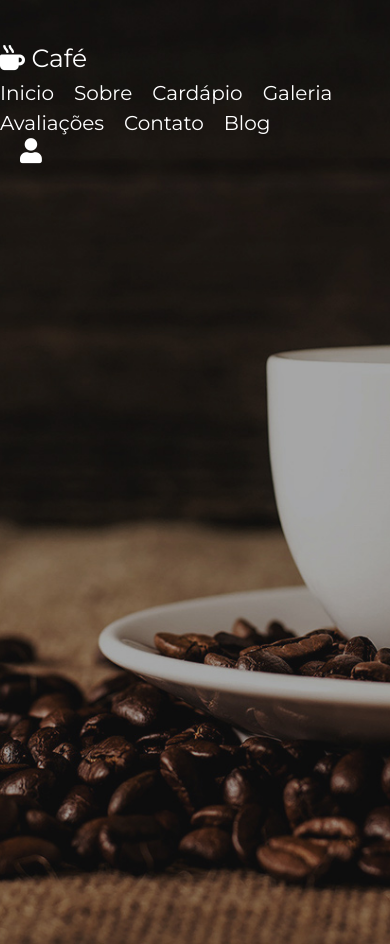
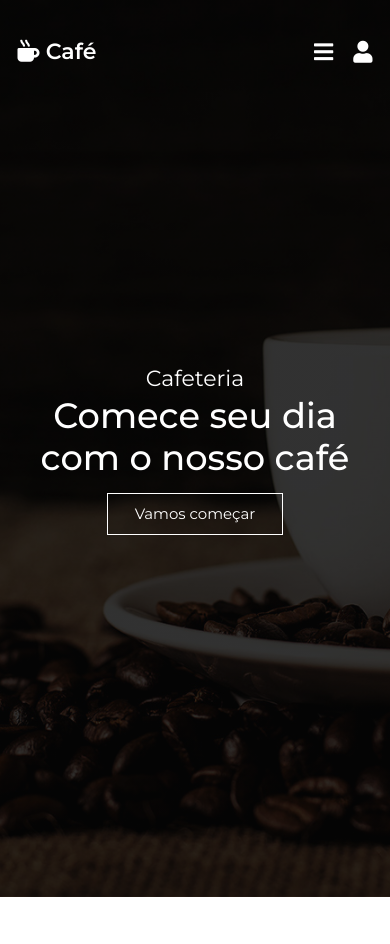
Before and after one commit to williangomesdev/Coffe-shop-website, a plain HTML site: page index.html in a window 390 px wide. After the commit the page ends 897 px from the top, so only its background shows below. Drawn offline with nearby package versions, Linux system fonts and the light colour scheme.

Commit message:
sessão home completa

```diff
--- a/css/style.scss
+++ b/css/style.scss
@@ -84,7 +84,7 @@ section {
 .header {
   z-index: 1000;
   padding: 4rem 0;
-  transition: .5s;
+  transition: 0.5s;
 
   &.active {
     padding: 2rem 0;
@@ -94,6 +94,7 @@ section {
   .logo {
     font-size: 2.5rem;
     color: $white;
+    font-weight: bolder;
   }
 
   .nav {
@@ -224,7 +225,92 @@ section {
 }
 
 .home {
-  background: url(../images/home-bg.jpg);
+  background: linear-gradient(rgba(0, 0, 0, 0.7), rgba(0, 0, 0, 0.7)),
+    url(../images/home-bg.jpg), no-repeat;
   background-size: cover;
   background-position: center;
+  background-attachment: fixed;
+
+  span {
+    font-size: 2.5rem;
+    color: $white;
+  }
+
+  h3 {
+    padding-top: 1rem 0;
+    font-size: 5.5rem;
+    color: $white;
+  }
+
+  .link-btn {
+    color: $white;
+    border-color: $white;
+  }
 }
+
+//media queries
+
+@media (max-width: 991px) {
+  html {
+    font-size: 55%;
+    scroll-padding-top: 8rem;
+  }
+
+  .home h3 {
+    font-size: 4rem;
+  }
+
+  section {
+    padding: 3rem 0;
+  }
+}
+
+@media (max-width: 768px) {
+  .login-form form {
+    padding: 3rem 2rem;
+
+    h3 {
+      font-size: 1.7rem;
+    }
+  }
+  .header {
+    padding: 4rem 2rem;
+
+    &.active {
+      padding: 2rem;
+    }
+
+    #menu-btn {
+      display: inline-block;
+      transition: 0.2s;
+
+      &.fa-times {
+        transform: rotate(180deg);
+      }
+    }
+
+    .nav {
+      position: absolute;
+      top: 99%;
+      left: 0;
+      right: 0;
+      background: $white;
+      flex-flow: column;
+      padding: 1rem 0;
+      clip-path: polygon(0 0, 100% 0, 100% 0, 0 0);
+      transition: 0.5s;
+
+      &.active {
+        clip-path: polygon(0 0, 100% 0, 100% 100%, 0 100%);
+      }
+
+      a {
+        margin: 1rem 2rem;
+        color: $black;
+      }
+    }
+  }
+}
+
+@media (max-width: 450px) {
+}
--- a/index.html
+++ b/index.html
@@ -60,8 +60,12 @@
     <!-- home -->
     <section class="home" id="home">
         <div class="container">
-            <div class="row min-vh-100">
-
+            <div class="row align-items-center text-center text-md-left min-vh-100">
+                <div class="col-md-6">
+                    <span>Cafeteria</span>
+                    <h3>Comece seu dia com o nosso café</h3>
+                    <a href="#" class="link-btn">Vamos começar</a>
+                </div>
             </div>
         </div>
     </section>
--- a/js/script.js
+++ b/js/script.js
@@ -9,8 +9,19 @@ document.querySelector("#close-login-form").onclick = () => {
   loginForm.classList.remove("active");
 };
 
+//Menu mobile active
+let menu = document.querySelector("#menu-btn");
+let navbar = document.querySelector(".header .nav");
+menu.onclick = () => {
+  menu.classList.toggle("fa-times");
+  navbar.classList.toggle("active");
+};
+
+//Header transform
 window.onscroll = () => {
   loginForm.classList.remove("active");
+  menu.classList.remove("fa-times");
+  navbar.classList.remove("active");
 
   if (window.scrollY > 0) {
     document.querySelector(".header").classList.add("active");
```
Also changed, not shown: css/style.css, 1 other file.
